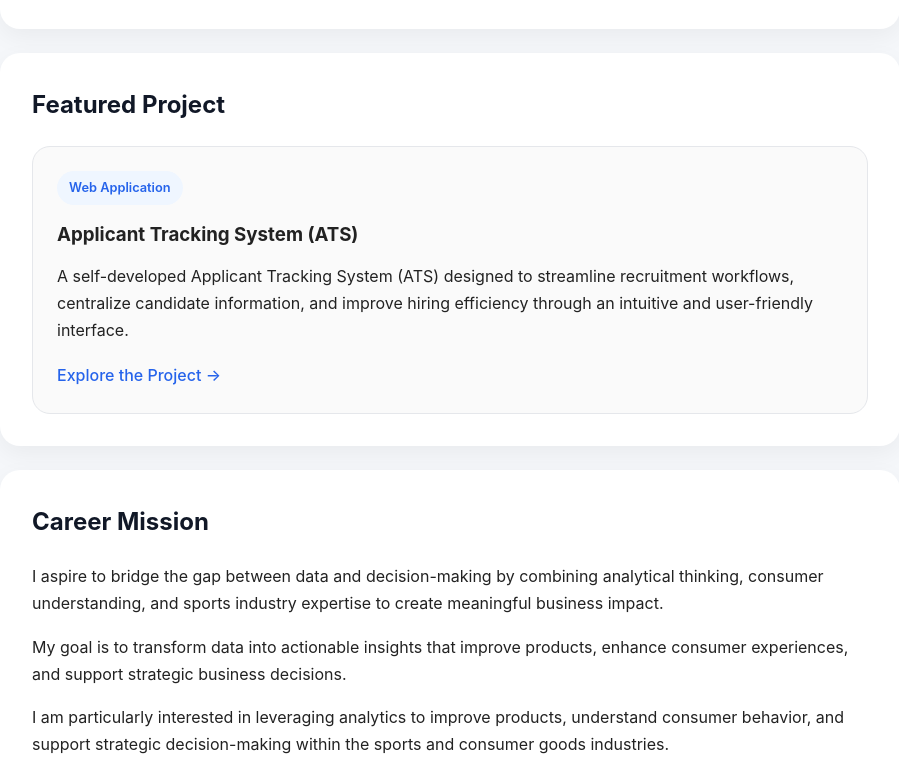
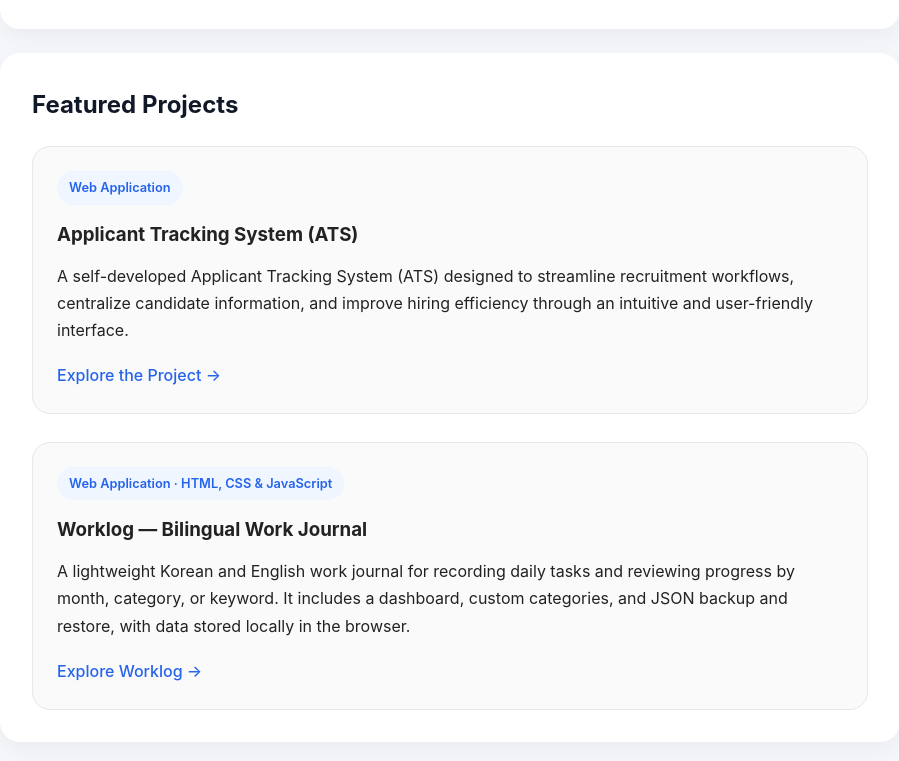
Before and after one commit to thedevhublab/thedevhublab.github.io, a plain HTML site: page index.html in a window 1280 px wide. Shown: the part 2292-3053 px from the top of the page, without its empty margins (190-1089 px from the left). Drawn offline with Linux system fonts and the light colour scheme.

Commit message:
Project Update

```diff
--- a/index.html
+++ b/index.html
@@ -111,7 +111,7 @@
     </section>
 
     <section>
-        <h2>Featured Project</h2>
+        <h2>Featured Projects</h2>
 
         <div class="project-card">
             <span class="project-tag">Web Application</span>
@@ -126,6 +126,25 @@
 
             <a href="https://thedevhublab.github.io/Resume/" target="_blank">
                 Explore the Project →
+            </a>
+        </div>
+
+        <br>
+
+        <div class="project-card">
+            <span class="project-tag">Web Application · HTML, CSS &amp; JavaScript</span>
+
+            <h3>Worklog — Bilingual Work Journal</h3>
+
+            <p>
+                A lightweight Korean and English work journal for recording daily tasks
+                and reviewing progress by month, category, or keyword. It includes a
+                dashboard, custom categories, and JSON backup and restore, with data
+                stored locally in the browser.
+            </p>
+
+            <a href="https://thedevhublab.github.io/Worklog/" target="_blank" rel="noopener noreferrer">
+                Explore Worklog →
             </a>
         </div>
     </section>
@@ -174,6 +193,13 @@
                 Explore the Applicant Tracking System →
             </a>
         </p>
+
+        <p>
+            📝 Worklog Project:
+            <a href="https://thedevhublab.github.io/Worklog/" target="_blank" rel="noopener noreferrer">
+                Explore the Worklog App →
+            </a>
+        </p>
     </section>
 
     <script src="script.js"></script>
```
Also changed, not shown: 1 other file.
